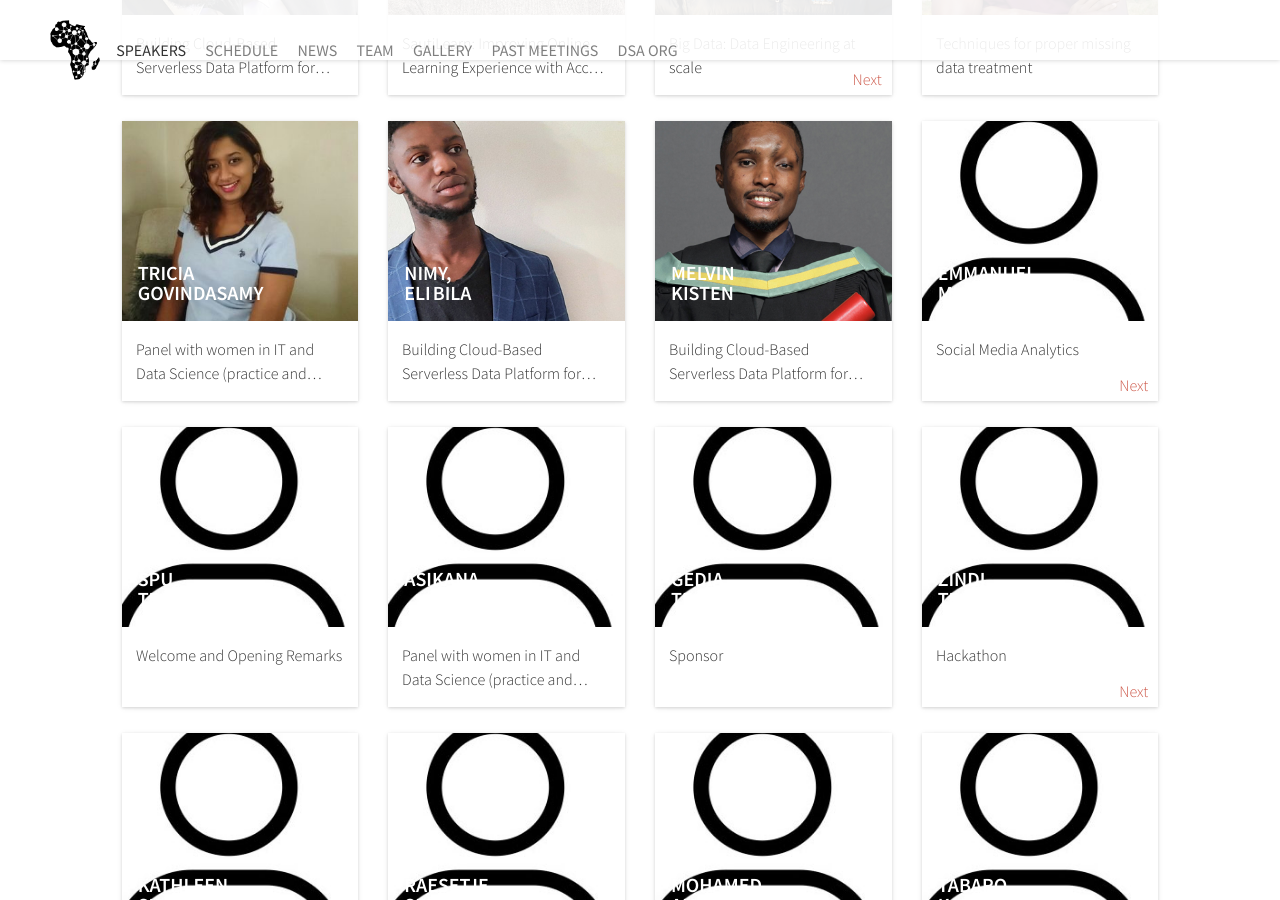
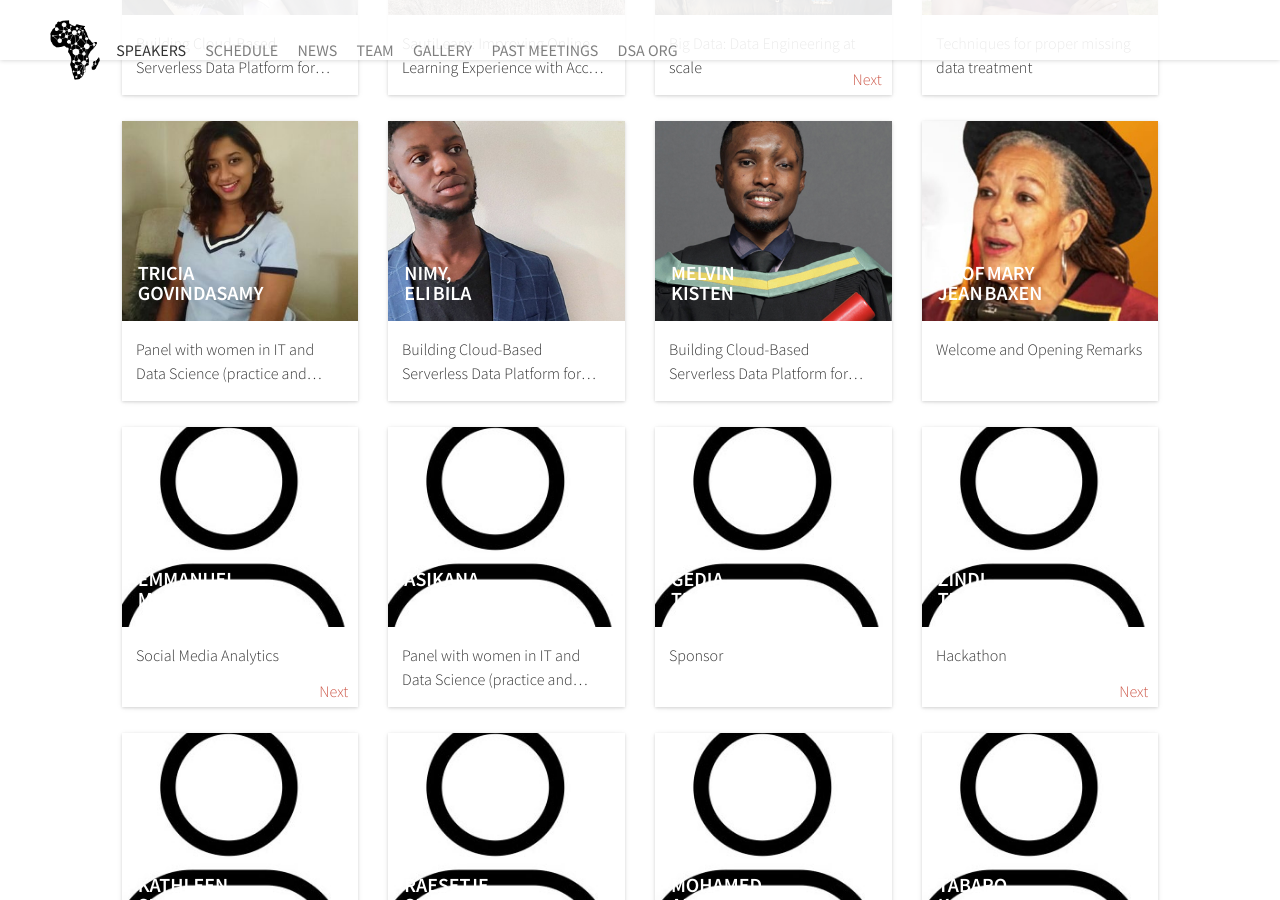
Before and after one commit to datsciafrica/dsa2021kimberley, a Jekyll site: the page built from speakers.html, in a window 1280 px wide and 900 px high, scrolled down 2478 px. Built offline with Jekyll 4.4.1, drawn with Linux system fonts in a browser that asks for light colours; nearby versions of some CDN libraries; some web fonts are replaced; comment, search, counter and statistics services are not loaded.

Commit message:
Added the Deputy Vice Chancellor (DVC) Prof Mary Jean Baxen

```diff
--- a/_data/sessions.yml
+++ b/_data/sessions.yml
@@ -213,7 +213,7 @@
 -
   id: welcome_and_opening
   title: "Welcome and Opening Remarks"
-  description: "TBD"
+  description: "Welcome and Opening Remarks"
   subtype: presentation
   speakers: [spu]
   language: en
--- a/_data/speakers.yml
+++ b/_data/speakers.yml
@@ -596,6 +596,13 @@
   company: "Sol Plaatje University (SPU)"
   thumbnailUrl: melvin.png
 -
+  id: spu
+  name: "Prof Mary"
+  surname: "Jean Baxen"
+  title: "Deputy Vice Chancellor (DVC)"
+  company: "Sol Plaatje University (SPU)"
+  thumbnailUrl: profMary.png
+-
   id: emmanuel
   name: "Emmanuel"
   surname: "Mupuya"
@@ -604,14 +611,6 @@
   thumbnailUrl: person.jpg
   social:
     - {name: "site", link: "https://www.linkedin.com/in/emmanuel-mupuya-a2b03173/"}
-
--
-  id: spu
-  name: "SPU"
-  surname: "team"
-  title: "TBC"
-  company: "Sol Plaatje University (SPU)"
-  thumbnailUrl: person.jpg
 -
   id: asikana
   name: "Asikana"
```
Also changed, not shown: img/people/profMary.png (added).
